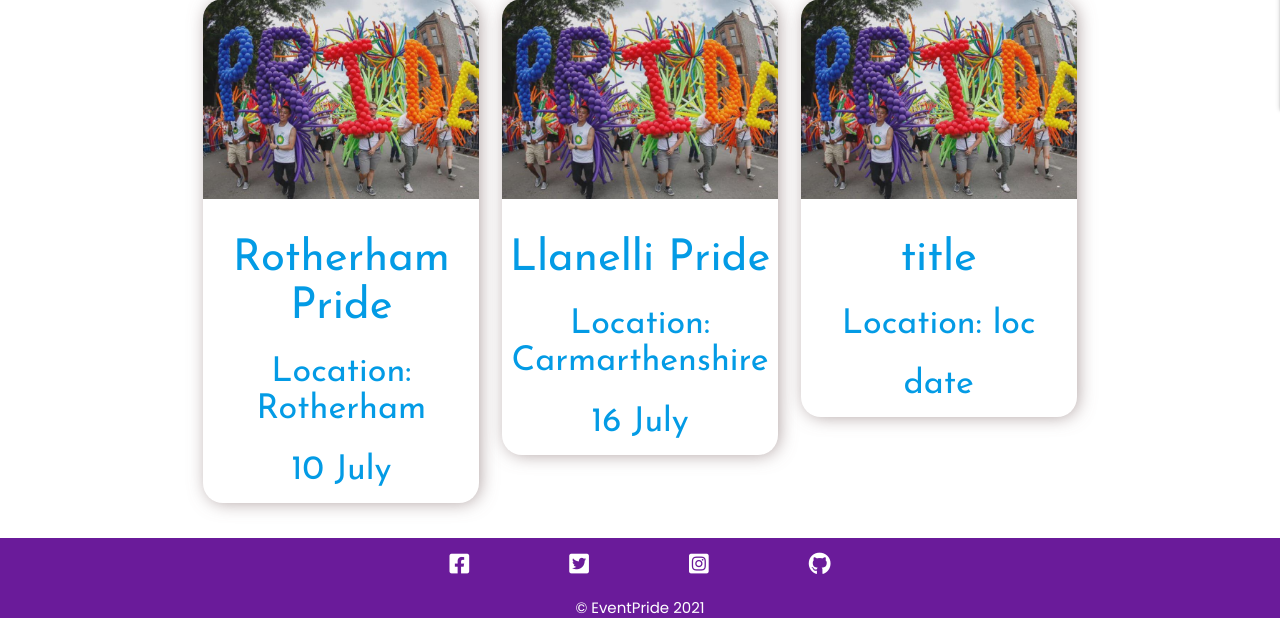
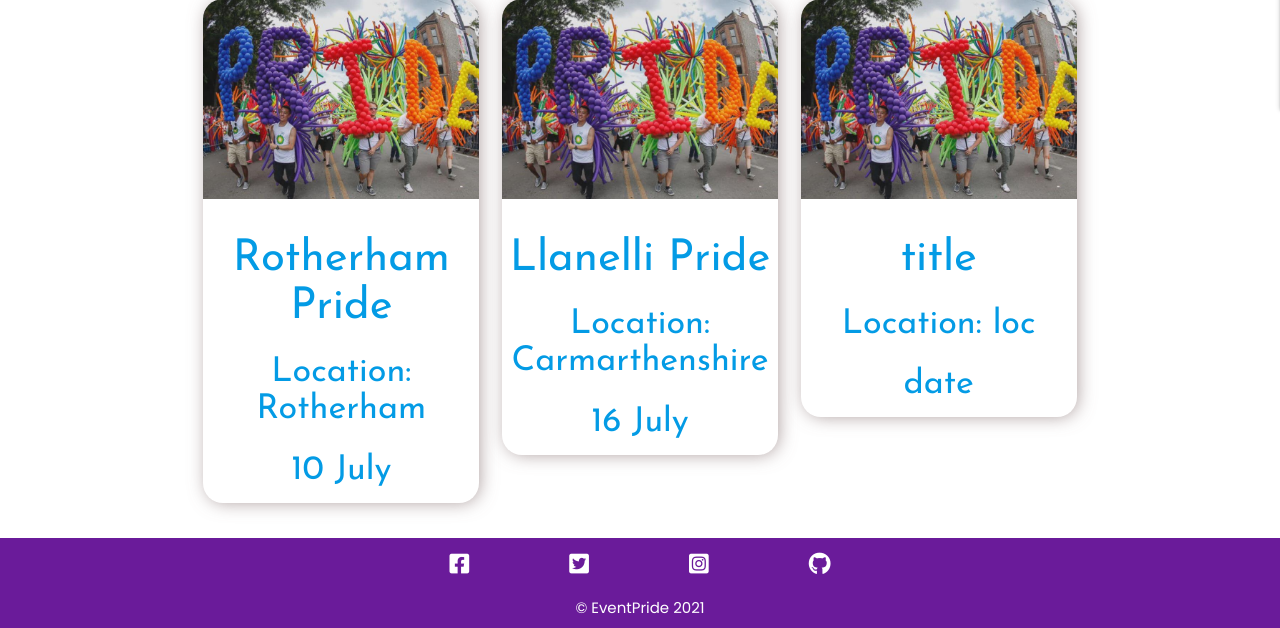
Before and after one commit to roomacarthur/eventpride, a Flask app: page /events in a window 1280 px wide. Shown: the part 751-1379 px from the top of the page. Run offline with Flask 2, Linux system fonts and the light colour scheme; some libraries are stand-ins or nearby versions.

Commit message:
footer white bottom line removed

```diff
--- a/static/css/style.css
+++ b/static/css/style.css
@@ -99,14 +99,6 @@ nav .brand-logo {
     display: none;
 }
 
-
-/* ____FOOTER_____ */
-
-#footer {
-    height: 10vh;
-    width: 100%;
-    bottom: 0;
-}
 
 /* ____event pages_____ */
 
@@ -214,9 +206,13 @@ nav .brand-logo {
     cursor: pointer;
 }
 
+/* ____FOOTER_____ */
+
 footer {
     position: relative;
     bottom: 0;
+    height: 6em;
+    width: 100%;
 }
 
 footer .copyright {
```
